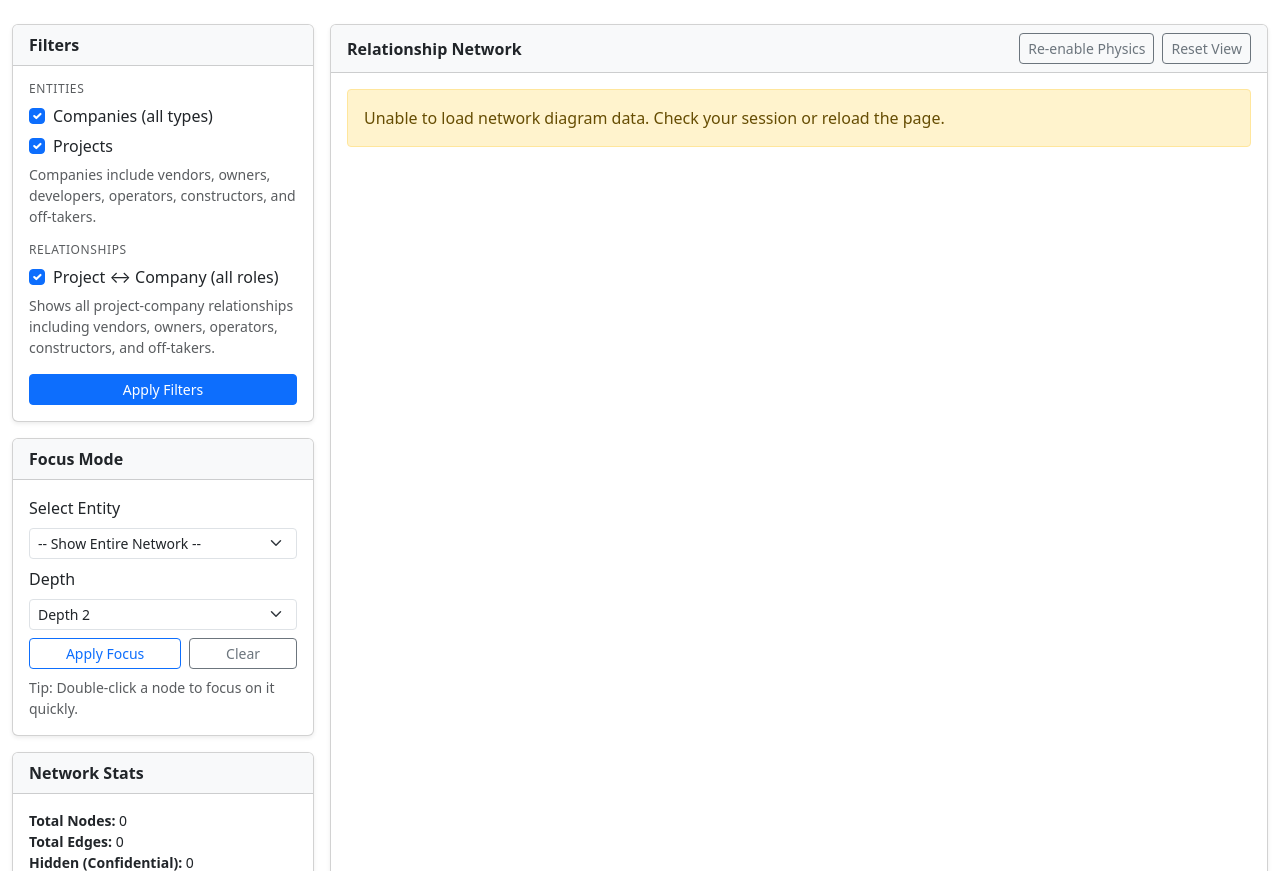
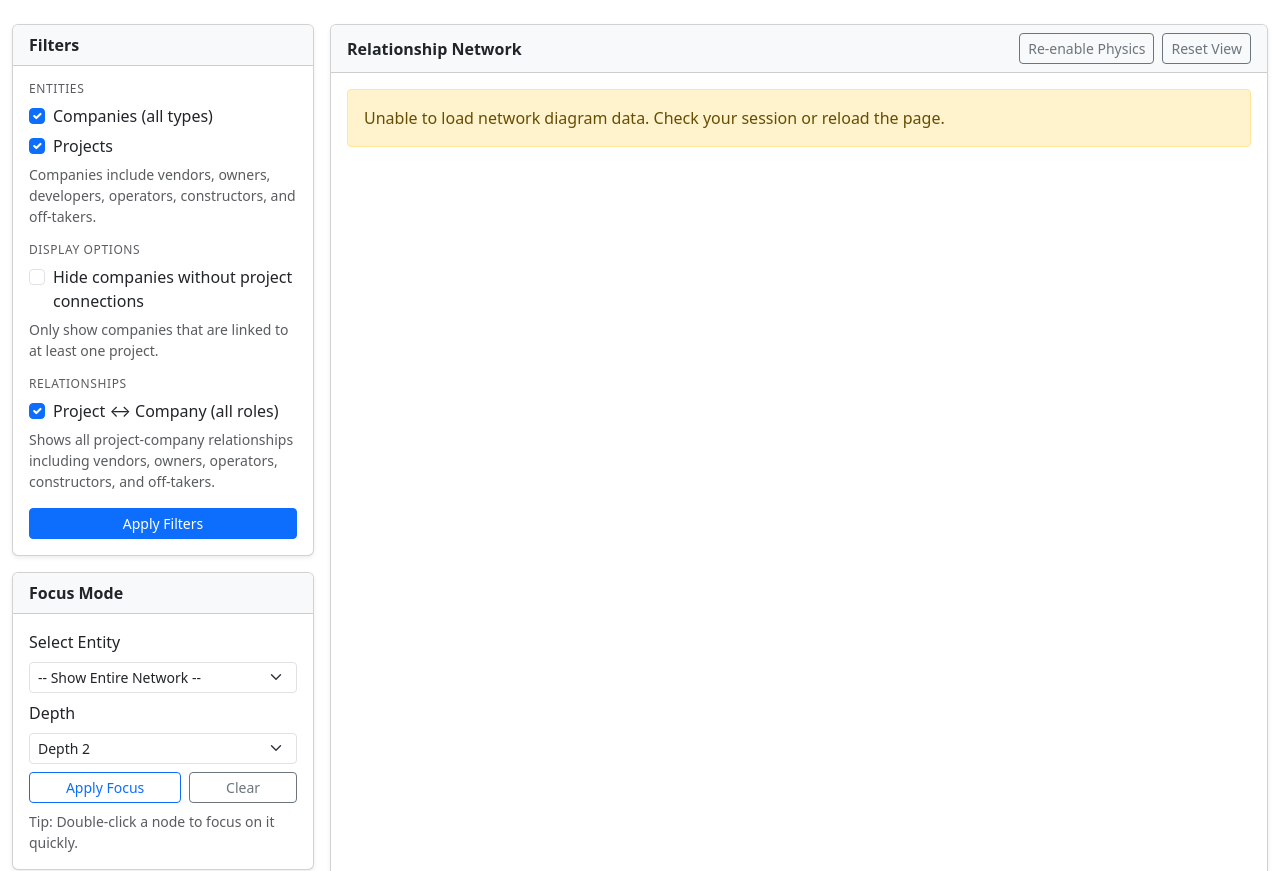
Before and after one commit to jimbubb1974/NukeWorks, a Python web app: template app/templates/network/diagram.html in a window 1280 px wide. Shown: the part 62-933 px from the top of the page. Run offline with Jinja, Linux system fonts and the light colour scheme; the template is opened without the code that fills it, so the values that code supplies are empty; some libraries are stand-ins or nearby versions.

Commit message:
feat: add filter to hide companies without project connections
Added a new "Display Options" section to the network diagram with a checkbox
to hide companies that don't have any connections to projects. This helps
declutter the diagram when focusing on active project relationships.

Changes:
- app/templates/network/diagram.html:
  - Added "Display Options" section with checkbox
  - Checkbox: "Hide companies without project connections"

- app/static/js/network-diagram.js:
  - Added hide_unconnected_companies to currentFilters
  - Updated readFiltersFromForm() to read the checkbox state
  - Updated updateFiltersFromForm() to capture the checkbox state
  - Enhanced updateData() to filter out unconnected companies:
    - Builds a set of company IDs that appear in edges
    - Filters nodes to keep only projects + connected companies
    - Maintains all edges as-is

When enabled, the filter reduces node count from 55 (47 companies + 8 projects)
to approximately 24 nodes (17 connected companies + 8 projects), making the
diagram cleaner and more focused on active relationships.

🤖 Generated with [Claude Code](https://claude.com/claude-code)

Co-Authored-By: Claude <noreply@anthropic.com>

```diff
--- a/app/static/js/network-diagram.js
+++ b/app/static/js/network-diagram.js
@@ -84,6 +84,7 @@
         currentFilters: {
             entity_types: ['company', 'project'],
             relationship_types: ['project_company'],
+            hide_unconnected_companies: false,
             focus_entity: null,
             depth: 'all'
         },
@@ -186,6 +187,7 @@
             }
             const entityInputs = this.filterForm.querySelectorAll('input[name="entity_types"]');
             const relationshipInputs = this.filterForm.querySelectorAll('input[name="relationship_types"]');
+            const hideUnconnectedInput = this.filterForm.querySelector('input[name="hide_unconnected_companies"]');
 
             const selectedEntities = Array.from(entityInputs).filter((input) => input.checked).map((input) => input.value);
             const selectedRelationships = Array.from(relationshipInputs).filter((input) => input.checked).map((input) => input.value);
@@ -196,6 +198,9 @@
             if (selectedRelationships.length > 0) {
                 this.currentFilters.relationship_types = selectedRelationships;
             }
+            if (hideUnconnectedInput) {
+                this.currentFilters.hide_unconnected_companies = hideUnconnectedInput.checked;
+            }
         },
 
         updateFiltersFromForm() {
@@ -204,6 +209,7 @@
             }
             const entityInputs = this.filterForm.querySelectorAll('input[name="entity_types"]');
             const relationshipInputs = this.filterForm.querySelectorAll('input[name="relationship_types"]');
+            const hideUnconnectedInput = this.filterForm.querySelector('input[name="hide_unconnected_companies"]');
 
             const selectedEntities = Array.from(entityInputs).filter((input) => input.checked).map((input) => input.value);
             const selectedRelationships = Array.from(relationshipInputs).filter((input) => input.checked).map((input) => input.value);
@@ -219,6 +225,9 @@
 
             this.currentFilters.entity_types = selectedEntities;
             this.currentFilters.relationship_types = selectedRelationships;
+            if (hideUnconnectedInput) {
+                this.currentFilters.hide_unconnected_companies = hideUnconnectedInput.checked;
+            }
 
             // Clear focus if it conflicts with new filters
             if (this.currentFilters.focus_entity && !this.currentFilters.entity_types.includes(this.currentFilters.focus_entity.type)) {
@@ -281,22 +290,52 @@
 
         updateData(data) {
             this.nodeIndex.clear();
-            data.nodes.forEach((node) => {
+
+            // Filter out unconnected companies if the option is enabled
+            let filteredNodes = data.nodes;
+            let filteredEdges = data.edges;
+
+            if (this.currentFilters.hide_unconnected_companies) {
+                // Build a set of company IDs that have connections to projects
+                const connectedCompanyIds = new Set();
+                data.edges.forEach((edge) => {
+                    // Extract company node IDs from edges (format: "company_123")
+                    if (edge.from && edge.from.startsWith('company_')) {
+                        connectedCompanyIds.add(edge.from);
+                    }
+                    if (edge.to && edge.to.startsWith('company_')) {
+                        connectedCompanyIds.add(edge.to);
+                    }
+                });
+
+                // Filter nodes to keep only: projects + connected companies
+                filteredNodes = data.nodes.filter((node) => {
+                    if (node.group === 'project') {
+                        return true; // Always keep projects
+                    }
+                    if (node.group === 'company') {
+                        return connectedCompanyIds.has(node.id); // Only keep connected companies
+                    }
+                    return true; // Keep other node types
+                });
+            }
+
+            filteredNodes.forEach((node) => {
                 this.nodeIndex.set(node.id, node);
             });
 
             if (!this.nodesDataSet || !this.edgesDataSet) {
-                this.nodesDataSet = new vis.DataSet(data.nodes);
-                this.edgesDataSet = new vis.DataSet(data.edges);
+                this.nodesDataSet = new vis.DataSet(filteredNodes);
+                this.edgesDataSet = new vis.DataSet(filteredEdges);
                 this.createNetwork();
             } else {
                 this.nodesDataSet.clear();
                 this.edgesDataSet.clear();
-                if (data.nodes.length > 0) {
-                    this.nodesDataSet.add(data.nodes);
+                if (filteredNodes.length > 0) {
+                    this.nodesDataSet.add(filteredNodes);
                 }
-                if (data.edges.length > 0) {
-                    this.edgesDataSet.add(data.edges);
+                if (filteredEdges.length > 0) {
+                    this.edgesDataSet.add(filteredEdges);
                 }
             }
 
--- a/app/templates/network/diagram.html
+++ b/app/templates/network/diagram.html
@@ -25,6 +25,14 @@
                             <label class="form-check-label" for="entity-project">Projects</label>
                         </div>
                         <p class="form-text small text-muted mb-0">Companies include vendors, owners, developers, operators, constructors, and off-takers.</p>
+                    </div>
+                    <div class="mb-3">
+                        <h6 class="text-uppercase text-muted">Display Options</h6>
+                        <div class="form-check">
+                            <input class="form-check-input" type="checkbox" id="hide-unconnected-companies" name="hide_unconnected_companies" value="1">
+                            <label class="form-check-label" for="hide-unconnected-companies">Hide companies without project connections</label>
+                        </div>
+                        <p class="form-text small text-muted mb-0">Only show companies that are linked to at least one project.</p>
                     </div>
                     <div class="mb-3">
                         <h6 class="text-uppercase text-muted">Relationships</h6>
```
